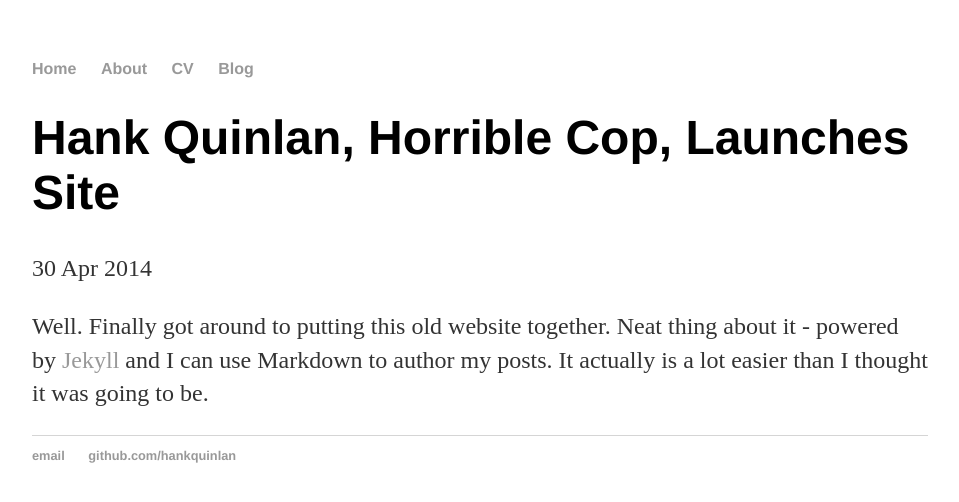
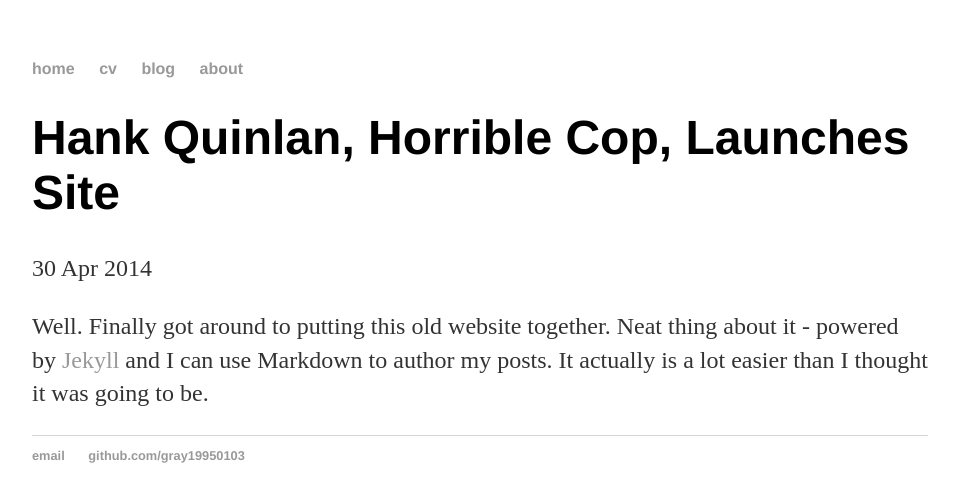
Before and after one commit to gray19950103/gray19950103.github.io, a Jekyll site: the page built from _posts/2014-04-30-hank-quinlan-site-launched.md, in a window 1280 px wide. Shown: the top 502 px of the page, without its empty margins (160-1119 px from the left). Built offline with Jekyll 4.4.1, drawn with Linux system fonts in a browser that asks for light colours.

Commit message:
Update default.html

```diff
--- a/_layouts/default.html
+++ b/_layouts/default.html
@@ -8,10 +8,10 @@
 		<body>
 			<nav>
 	    		<ul>
-	        		<li><a href="/">Home</a></li>
-		        	<li><a href="/about">About</a></li>
-	        		<li><a href="/cv">CV</a></li>
-	        		<li><a href="/blog">Blog</a></li>
+	        		<li><a href="/">home</a></li>
+	        		<li><a href="/cv">cv</a></li>
+	        		<li><a href="/blog">blog</a></li>
+		        	<li><a href="/about">about</a></li>
 	    		</ul>
 			</nav>
 			<div class="container">
@@ -21,8 +21,8 @@
 			</div><!-- /.container -->
 			<footer>
 	    		<ul>
-	        		<li><a href="mailto:hankquinlanhub@gmail.com">email</a></li>
-	        		<li><a href="https://github.com/hankquinlan">github.com/hankquinlan</a></li>
+	        		<li><a href="mailto:gray19950103@hotmail.com">email</a></li>
+	        		<li><a href="https://github.com/gray19950103">github.com/gray19950103</a></li>
 				</ul>
 			</footer>
 		</body>
```
